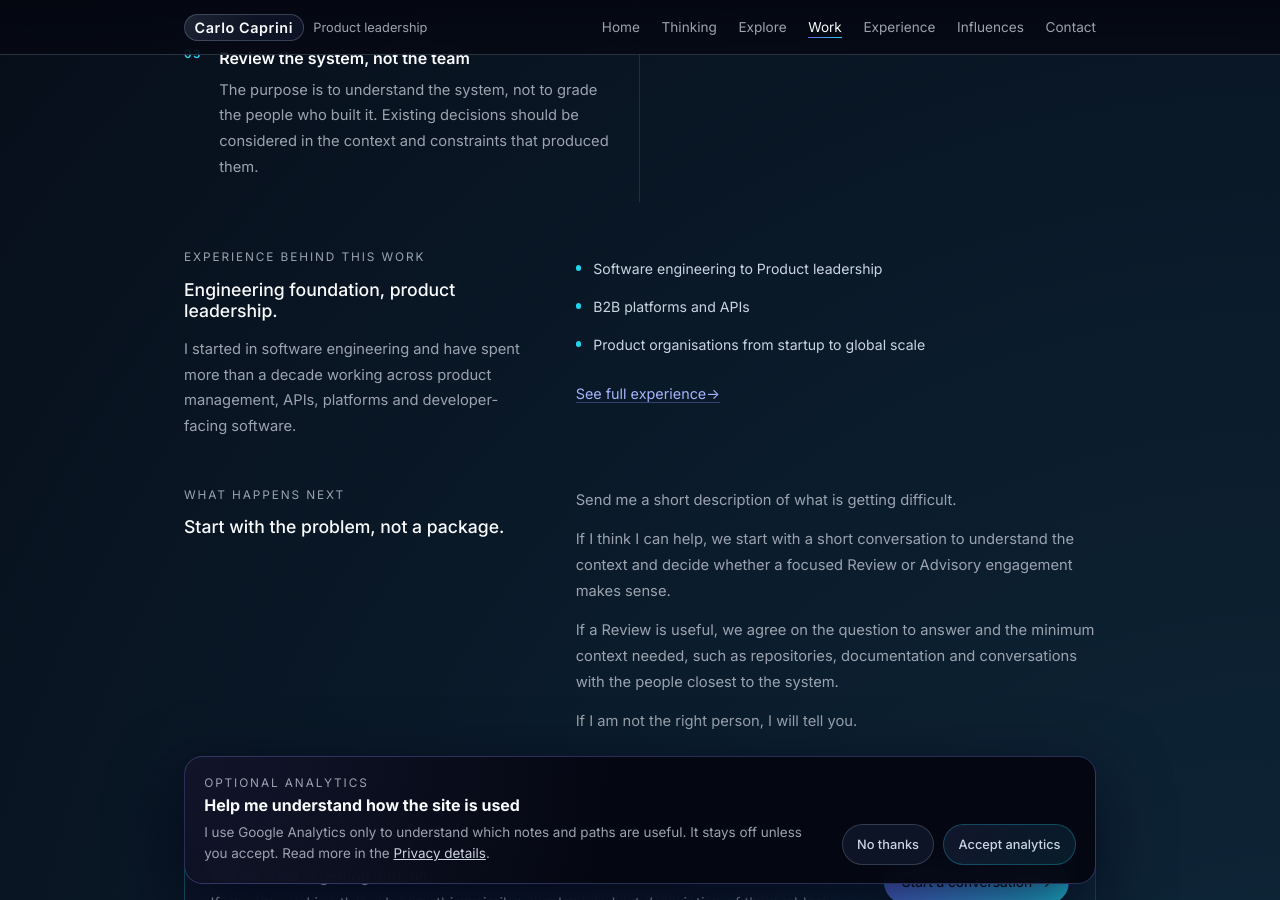
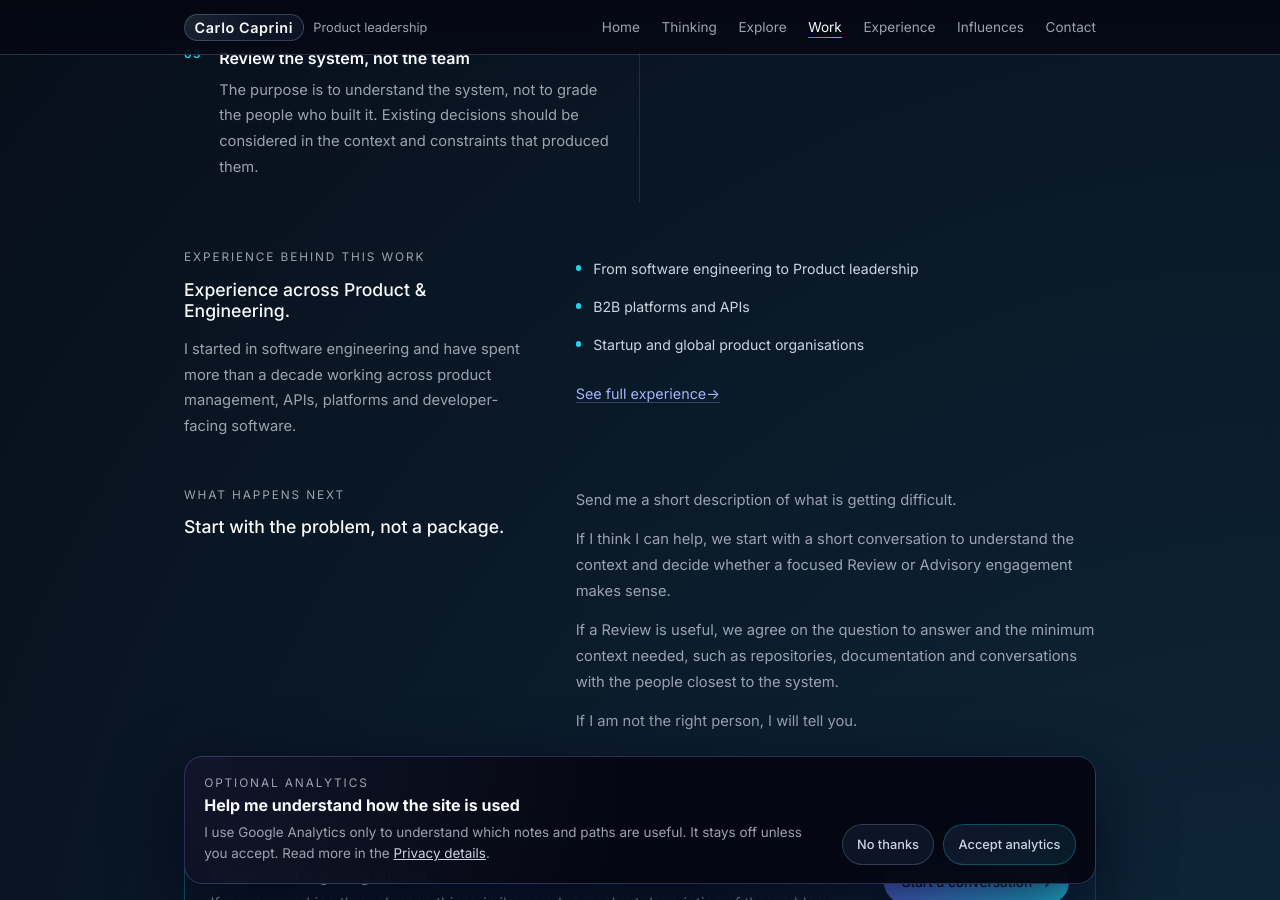
Before and after one commit to carlocaprini/carlocaprini.github.io, a Jekyll site: the page built from pages/work.md, in a window 1280 px wide and 900 px high, scrolled down 3062 px. Built offline with Jekyll 4.4.1, drawn with Linux system fonts in a browser that asks for light colours.

Commit message:
copy: ground Work credibility in direct experience

```diff
--- a/pages/work.md
+++ b/pages/work.md
@@ -84,12 +84,12 @@ principles:
       body: The purpose is to understand the system, not to grade the people who built it. Existing decisions should be considered in the context and constraints that produced them.
 experience:
   eyebrow: Experience behind this work
-  title: Engineering foundation, product leadership.
+  title: Experience across Product & Engineering.
   body: I started in software engineering and have spent more than a decade working across product management, APIs, platforms and developer-facing software.
   signals:
-    - Software engineering to Product leadership
+    - From software engineering to Product leadership
     - B2B platforms and APIs
-    - Product organisations from startup to global scale
+    - Startup and global product organisations
   action:
     label: See full experience
     url: /experience/
```
Also changed, not shown: tests/browser/editorial-journeys.spec.js (+1 -1 lines).
